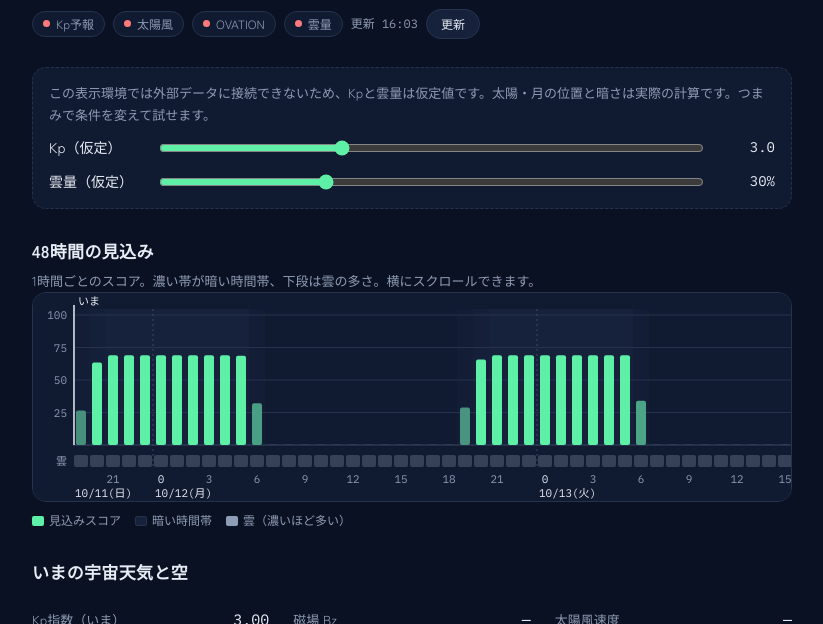
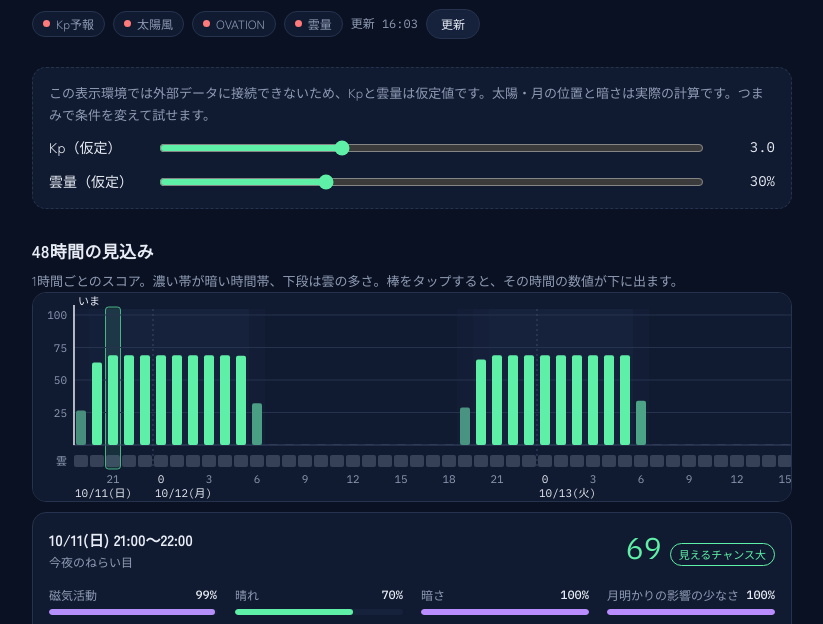
Before and after one commit to gaaasuu2013-prog/aurora, a plain HTML site: page index.html in a window 1280 px wide. Shown: the part 319-943 px from the top of the page, without its empty margins (228-1051 px from the left). Drawn offline with Linux system fonts and the light colour scheme; no server answers; a web font is replaced by a local one.

Commit message:
Add files via upload

```diff
--- a/index.html
+++ b/index.html
@@ -83,6 +83,24 @@ input[type=range]{width:100%;accent-color:var(--oxygen)}
 .scroll svg{display:block}
 svg text{font-family:var(--f-data);font-size:11px;fill:var(--mute)}
 svg .lbl-strong{fill:var(--snow)}
+.hit{cursor:pointer;-webkit-tap-highlight-color:transparent}
+.hit:focus{outline:none}
+.hit:focus-visible{stroke:var(--snow);stroke-width:1.5}
+.detail{background:var(--panel);border:1px solid var(--line);border-radius:14px;padding:14px 16px;margin-top:10px;display:flex;flex-direction:column;gap:12px}
+.d-head{display:flex;justify-content:space-between;align-items:center;flex-wrap:wrap;gap:8px}
+.d-time{font-weight:700;font-size:15px}
+.d-time small{display:block;color:var(--mute);font-weight:400;font-size:12px}
+.d-score{display:flex;align-items:baseline;gap:8px}
+.d-score .num{font-size:30px;line-height:1;color:var(--oxygen)}
+.d-score .pill{margin:0}
+.meters{display:grid;grid-template-columns:repeat(auto-fit,minmax(140px,1fr));gap:10px 18px}
+.meter{display:flex;flex-direction:column;gap:4px;min-width:0}
+.meter .lab{display:flex;justify-content:space-between;font-size:12px;color:var(--mute)}
+.meter .lab b{font-family:var(--f-data);font-weight:500;color:var(--snow)}
+.meter .bar{height:6px;background:var(--panel2);border-radius:3px;overflow:hidden}
+.meter .bar i{display:block;height:100%;border-radius:3px}
+.facts{display:grid;grid-template-columns:repeat(auto-fit,minmax(210px,1fr));gap:0 24px;margin:0}
+.facts .row{padding:7px 0}
 .legend{display:flex;flex-wrap:wrap;gap:14px;font-size:12px;color:var(--mute);margin-top:8px}
 .legend i{display:inline-block;width:12px;height:10px;border-radius:2px;margin-right:5px;vertical-align:-1px}
 
@@ -147,8 +165,9 @@ footer a{color:var(--snow)}
 
   <section>
     <h2>48時間の見込み</h2>
-    <p class="sub">1時間ごとのスコア。濃い帯が暗い時間帯、下段は雲の多さ。横にスクロールできます。</p>
-    <div class="scroll" id="tlScroll"><svg id="timeline" role="img" aria-label="48時間のオーロラ見込みスコア"></svg></div>
+    <p class="sub">1時間ごとのスコア。濃い帯が暗い時間帯、下段は雲の多さ。棒をタップすると、その時間の数値が下に出ます。</p>
+    <div class="scroll" id="tlScroll"><svg id="timeline" aria-label="48時間のオーロラ見込みスコア"></svg></div>
+    <div class="detail" id="detail" aria-live="polite"></div>
     <div class="legend">
       <span><i style="background:var(--oxygen)"></i>見込みスコア</span>
       <span><i style="background:var(--panel2);border:1px solid var(--line)"></i>暗い時間帯</span>
@@ -211,7 +230,8 @@ const PRESETS=[
 ];
 
 const S={loc:PRESETS[0],kp:null,sw:null,ovGrid:null,ovTime:null,cloud:null,
-  manual:{kp:3,cloud:30},status:{kp:"loading",sw:"loading",ov:"loading",cl:"loading"},updated:null,hours:[],intensity:.3};
+  manual:{kp:3,cloud:30},status:{kp:"loading",sw:"loading",ov:"loading",cl:"loading"},updated:null,hours:[],intensity:.3,
+  sel:null,bestI:0};
 
 /* ---------- storage (per-viewer convenience only) ---------- */
 function load(k){try{return JSON.parse(localStorage.getItem(k))}catch(e){return null}}
@@ -346,16 +366,17 @@ function buildHours(){
   for(let i=0;i<48;i++){
     const t=start+i*HOUR, tm=t+HOUR/2, d=days(tm);
     const sAlt=altOf(sunRaDec(d),d,lat,lon), mAlt=altOf(moonRaDec(d),d,lat,lon), ill=moonIllum(d);
-    let kp=kpAt(tm).kp;
+    const kr=kpAt(tm); let kp=kr.kp, boost=0;
     if(i<2&&S.sw&&Number.isFinite(S.sw.bz)&&S.sw.bz<-3){
       const sp=Number.isFinite(S.sw.speed)?S.sw.speed:400;
-      kp=Math.min(9,kp+Math.min(1.5,(-S.sw.bz-3)/6*Math.max(0.7,sp/450)));
+      const k2=Math.min(9,kp+Math.min(1.5,(-S.sw.bz-3)/6*Math.max(0.7,sp/450)));
+      boost=k2-kp; kp=k2;
     }
     const act=0.75*sig(2*(kp-G.kpH-0.3))+0.25*sig(2*(kp-G.kpO));
     const dark=clamp((-sAlt-5)/11,0,1);
     const cl=cloudAt(tm), clear=1-clamp(cl.eff,0,100)/100;
     const moonF=mAlt>0?1-0.3*ill*Math.min(1,mAlt/20):1;
-    out.push({t,kp,act,dark,clear,cloud:cl.eff,sAlt,mAlt,ill,moonF,score:100*act*dark*clear*moonF});
+    out.push({t,kp,kpKind:kr.kind,boost,act,dark,clear,cloud:cl.eff,cloudTotal:cl.total,sAlt,mAlt,ill,moonF,score:100*act*dark*clear*moonF});
   }
   return out;
 }
@@ -385,11 +406,12 @@ function renderHero(H){
     $("#nightLabel").textContent="48時間以内";
     $("#score").textContent="0"; $("#verdict").textContent="空が暗くなりません";
     $("#window").textContent="白夜や薄明が続く時期です。";
-    $("#reason").textContent=""; hero.dataset.level="low"; S.intensity=.12; return;
+    $("#reason").textContent=""; hero.dataset.level="low"; S.intensity=.12; S.bestI=0; return;
   }
   let i1=i0; while(i1+1<H.length&&H[i1+1].dark>0.05) i1++;
   const night=H.slice(i0,i1+1);
   let bi=i0; for(let i=i0;i<=i1;i++) if(H[i].score>H[bi].score) bi=i;
+  S.bestI=bi;
   const best=H[bi], thr=best.score*0.7; let a=bi,b=bi;
   while(a-1>=i0&&H[a-1].score>=thr) a--; while(b+1<=i1&&H[b+1].score>=thr) b++;
   const endT=H[i1].t+HOUR;
@@ -411,17 +433,23 @@ function renderHero(H){
 /* ---------- render: timeline ---------- */
 const SVGNS="http://www.w3.org/2000/svg";
 function svgEl(tag,attrs,parent,text){const e=document.createElementNS(SVGNS,tag);for(const k in attrs)e.setAttribute(k,attrs[k]);if(text!=null)e.textContent=text;parent&&parent.appendChild(e);return e}
+function selIndex(H){
+  let i=S.sel!=null?H.findIndex(h=>h.t===S.sel):-1;
+  if(i<0) i=Math.min(S.bestI||0,H.length-1);
+  return i;
+}
 function renderTimeline(H){
   const svg=$("#timeline"); svg.innerHTML="";
   const bw=16, x0=40, W=x0+H.length*bw+16, top=22, ch=130, base=top+ch, cy=base+10, Ht=base+56;
   svg.setAttribute("width",W); svg.setAttribute("height",Ht); svg.setAttribute("viewBox","0 0 "+W+" "+Ht);
   H.forEach((h,i)=>{ if(h.dark>0.05) svgEl("rect",{x:x0+i*bw,y:top-6,width:bw,height:ch+6,fill:"#16213b","fill-opacity":(0.35+0.65*h.dark).toFixed(2)},svg); });
+  const si=selIndex(H);
+  svgEl("rect",{x:x0+si*bw+0.5,y:top-8,width:bw-1,height:cy+14-(top-8),rx:3,fill:"#5ef0a6","fill-opacity":0.10,stroke:"#5ef0a6","stroke-opacity":0.7},svg);
   [25,50,75,100].forEach(v=>{const y=base-v/100*ch; svgEl("line",{x1:x0,x2:W-16,y1:y,y2:y,stroke:"#26334f","stroke-width":1},svg); svgEl("text",{x:x0-6,y:y+4,"text-anchor":"end"},svg,v);});
   svgEl("line",{x1:x0,x2:W-16,y1:base,y2:base,stroke:"#3a4866"},svg);
   H.forEach((h,i)=>{
     const v=Math.max(h.score,0.6), hgt=v/100*ch;
-    const r=svgEl("rect",{x:x0+i*bw+3,y:base-hgt,width:bw-6,height:hgt,rx:2,fill:scoreColor(h.score)},svg);
-    svgEl("title",{},r,md(h.t)+" "+hm(h.t)+"　スコア "+Math.round(h.score)+"／Kp "+h.kp.toFixed(1)+"／雲 "+Math.round(h.cloud)+"%／太陽 "+h.sAlt.toFixed(0)+"°");
+    svgEl("rect",{x:x0+i*bw+3,y:base-hgt,width:bw-6,height:hgt,rx:2,fill:scoreColor(h.score)},svg);
     svgEl("rect",{x:x0+i*bw+1,y:cy,width:bw-2,height:12,rx:2,fill:"#8f9cb5","fill-opacity":(clamp(h.cloud,0,100)/100*0.85+0.05).toFixed(2)},svg);
     const hr=Number(hh(h.t));
     if(hr%3===0){ svgEl("text",{x:x0+i*bw+bw/2,y:cy+28,"text-anchor":"middle",class:hr===0?"lbl-strong":""},svg,hr); }
@@ -431,6 +459,53 @@ function renderTimeline(H){
   const nx=x0+((Date.now()%HOUR)/HOUR)*bw;
   svgEl("line",{x1:nx,x2:nx,y1:top-10,y2:base,stroke:"#e8edf5","stroke-width":1.5},svg);
   svgEl("text",{x:nx+4,y:top-10,class:"lbl-strong"},svg,"いま");
+  H.forEach((h,i)=>{
+    const lbl=md(h.t)+" "+hm(h.t)+" スコア "+Math.round(h.score);
+    const r=svgEl("rect",{x:x0+i*bw,y:0,width:bw,height:Ht,fill:"#000","fill-opacity":0,"pointer-events":"all",
+      class:"hit",tabindex:0,role:"button","data-i":i,"aria-label":lbl,"aria-pressed":i===si?"true":"false"},svg);
+    svgEl("title",{},r,lbl);
+  });
+}
+function selectHour(i,refocus){
+  const H=S.hours; if(!H[i]) return;
+  S.sel=H[i].t; renderTimeline(H); renderDetail(H);
+  if(refocus){const r=$('#timeline .hit[data-i="'+i+'"]'); if(r) r.focus();}
+}
+const tl=$("#timeline");
+tl.addEventListener("click",e=>{const r=e.target.closest&&e.target.closest(".hit"); if(r) selectHour(Number(r.dataset.i),false);});
+tl.addEventListener("keydown",e=>{
+  const r=e.target.closest&&e.target.closest(".hit"); if(!r) return;
+  const i=Number(r.dataset.i);
+  if(e.key==="Enter"||e.key===" "){e.preventDefault();selectHour(i,true);}
+  else if(e.key==="ArrowRight"){e.preventDefault();selectHour(Math.min(i+1,S.hours.length-1),true);}
+  else if(e.key==="ArrowLeft"){e.preventDefault();selectHour(Math.max(i-1,0),true);}
+});
+
+/* ---------- render: selected hour detail ---------- */
+function meter(label,v,note){
+  const p=Math.round(clamp(v,0,1)*100);
+  return '<div class="meter"><div class="lab"><span>'+label+'</span><b>'+p+'%</b></div><div class="bar"><i style="width:'+p+'%;background:'+scoreColor(p)+'"></i></div>'+(note?'<div class="lab"><span>'+note+'</span></div>':'')+'</div>';
+}
+function renderDetail(H){
+  const i=selIndex(H), h=H[i], G=geo(); if(!h) return;
+  const sc=Math.round(h.score), [v,lvl]=verdict(sc);
+  const pc={great:"good",good:"good",maybe:"warn",low:""}[lvl];
+  const kindJ={observed:"観測",estimated:"推定",predicted:"予報",manual:"仮定"}[h.kpKind]||"予報";
+  const twi=h.sAlt<=-18?"天文薄明より暗い":h.sAlt<=-12?"航海薄明":h.sAlt<=-6?"市民薄明より暗い":h.sAlt<0?"薄明":"昼間";
+  const fact=(k,val,sub)=>'<div class="row"><span class="k">'+k+'</span><span class="v">'+val+(sub?"<small>"+sub+"</small>":"")+'</span></div>';
+  $("#detail").innerHTML=
+    '<div class="d-head"><div class="d-time">'+esc(md(h.t))+' '+hm(h.t)+'〜'+hm(h.t+HOUR)+
+      '<small>'+(i===0?"いまの時間帯":i===S.bestI&&h.dark>0.05?"今夜のねらい目":"")+'</small></div>'+
+      '<div class="d-score"><span class="num">'+sc+'</span><span class="pill '+pc+'">'+v+'</span></div></div>'+
+    '<div class="meters">'+
+      meter("磁気活動",h.act,"")+meter("晴れ",h.clear,"")+meter("暗さ",h.dark,"")+meter("月明かりの影響の少なさ",h.moonF,"")+
+    '</div>'+
+    '<div class="facts">'+
+      fact("Kp指数",h.kp.toFixed(1),kindJ+"値"+(h.boost>0.05?"（Bz南向きで +"+h.boost.toFixed(1)+" 補正）":"")+"・目安 "+G.kpH.toFixed(1)+" 以上")+
+      fact("雲量",Math.round(h.cloud)+"%",S.cloud?"実効値（全雲量 "+Math.round(h.cloudTotal)+"%）":"仮定値")+
+      fact("太陽高度",h.sAlt.toFixed(1)+"°",twi)+
+      fact("月",h.mAlt>0?"高度 "+h.mAlt.toFixed(0)+"°":"沈んでいる","輝面 "+Math.round(h.ill*100)+"%")+
+    '</div>';
 }
 
 /* ---------- render: now ---------- */
@@ -499,7 +574,7 @@ function renderStatus(){
 }
 function renderAll(){
   const H=buildHours(); S.hours=H;
-  renderHero(H); renderTimeline(H); renderNow(H); renderKp(); renderStatus();
+  renderHero(H); renderTimeline(H); renderDetail(H); renderNow(H); renderKp(); renderStatus();
 }
 
 /* ---------- loading ---------- */
@@ -531,7 +606,7 @@ function fillSelect(){
   sel.innerHTML=h; sel.value=S.loc.id;
 }
 function setLoc(loc){
-  S.loc=loc; S.cloud=null; save("aurora-loc",loc); fillSelect(); renderAll(); refresh(false);
+  S.loc=loc; S.cloud=null; S.sel=null; save("aurora-loc",loc); fillSelect(); renderAll(); refresh(false);
 }
 function customLoc(lat,lon){return {id:"custom",name:"指定地点",lat,lon,tz:null}}
 $("#loc").addEventListener("change",e=>{
```
